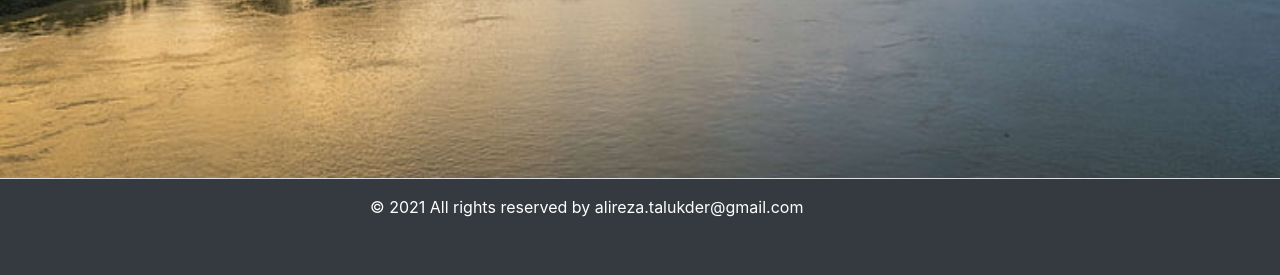
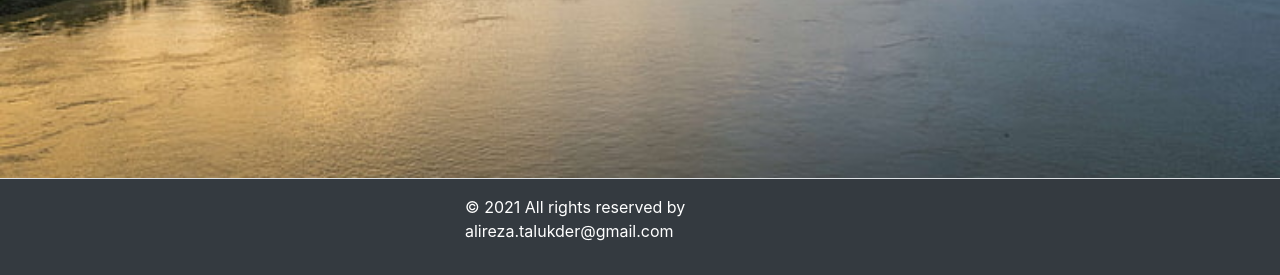
Before and after one commit to mostaeen/alireza, a Django app: page / in a window 1280 px wide. Shown: the part 752-1027 px from the top of the page. Before the commit the page ends 969 px from the top, so only its background shows below. Run offline with Django 3.2, Linux system fonts and the light colour scheme; some libraries are stand-ins or nearby versions.

Commit message:
finishing touch

```diff
--- a/portfolios/templates/portfolios/partials/_footer.html
+++ b/portfolios/templates/portfolios/partials/_footer.html
@@ -2,7 +2,7 @@
 <div class="container">
   <div class="row">
 
-    <div class="col-md-6 offset-md-3">
+    <div class="col-md-4 offset-md-4">
       <p class="text-white">&copy; 2021 All rights reserved by alireza.talukder@gmail.com</p>
     </div>
 
```
